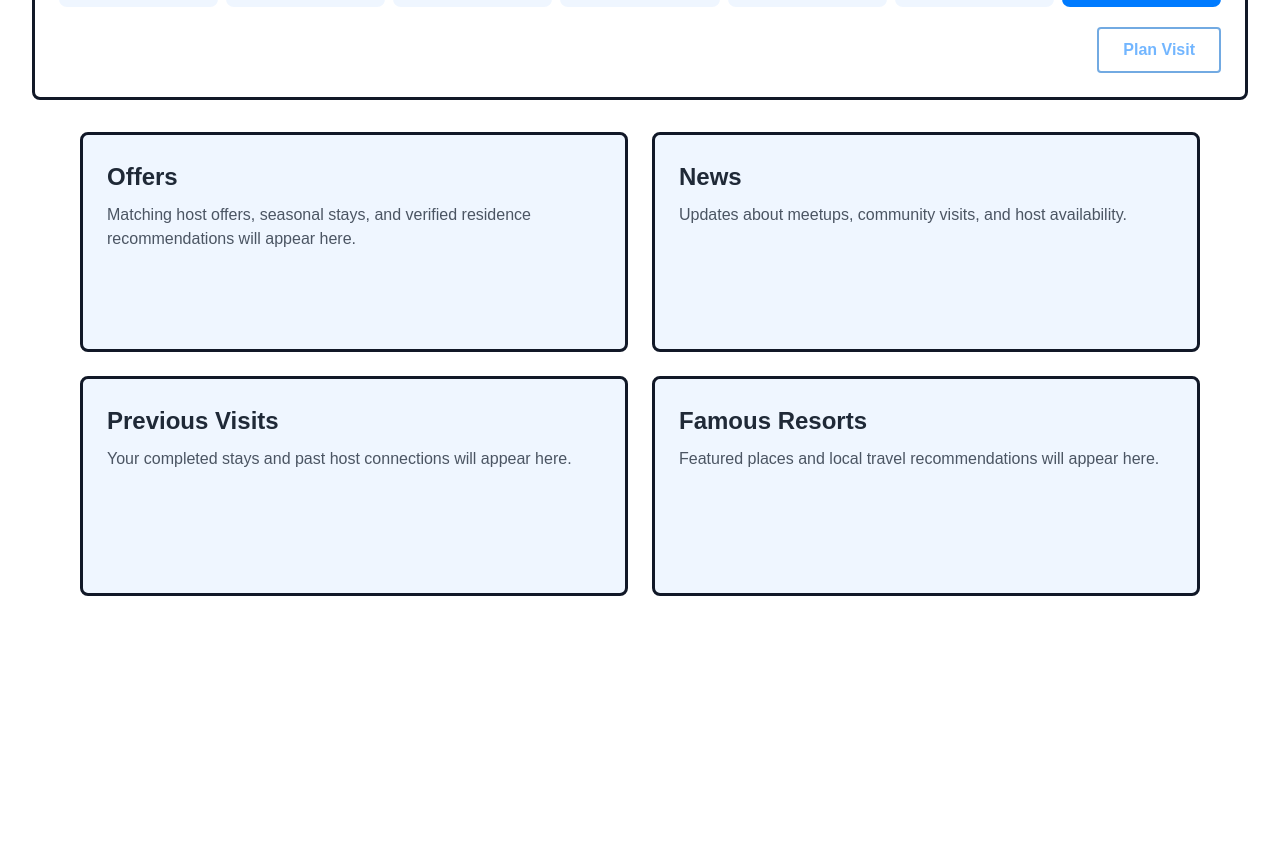
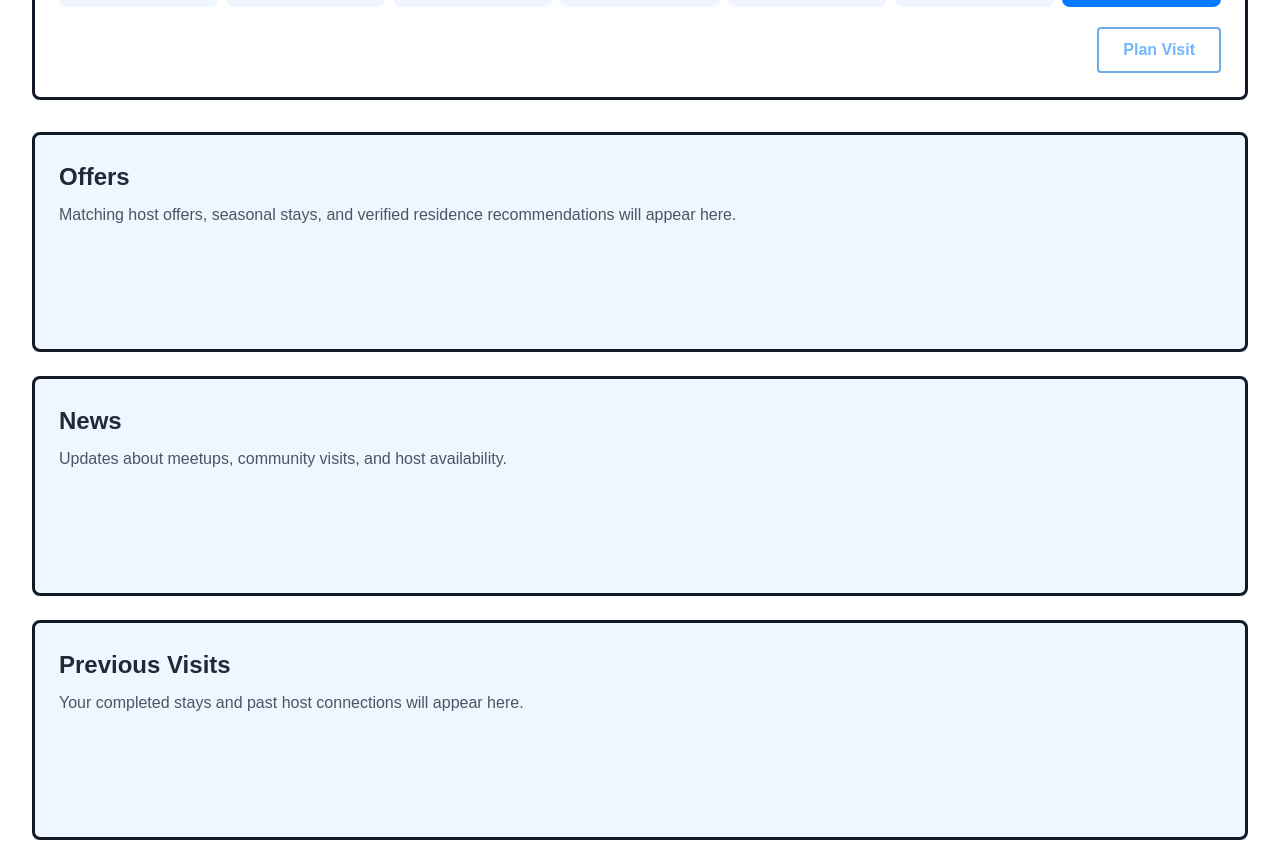
Before and after one commit to Abdul-Ahad3/INviteAFriend, a React (Vite) app in the folder frontend/: page /dashboard in a window 1280 px wide. Shown: the part 760-1602 px from the top of the page. Before the commit the page ends 1420 px from the top, so only its background shows below. Built offline with nearby package versions, Linux system fonts and the light colour scheme.

Commit message:
Minor fixes on dashboard

```diff
--- a/frontend/src/App.css
+++ b/frontend/src/App.css
@@ -283,7 +283,7 @@
 }
 
 .dashboard-sections {
-  max-width: 1120px;
+  width: min(100%, 1680px);
   margin: 0 auto;
 }
 
@@ -293,7 +293,7 @@
 
 .dashboard-sections {
   display: grid;
-  grid-template-columns: repeat(2, minmax(0, 1fr));
+  grid-template-columns: 1fr;
   gap: 1.5rem;
   align-items: start;
 }
```
